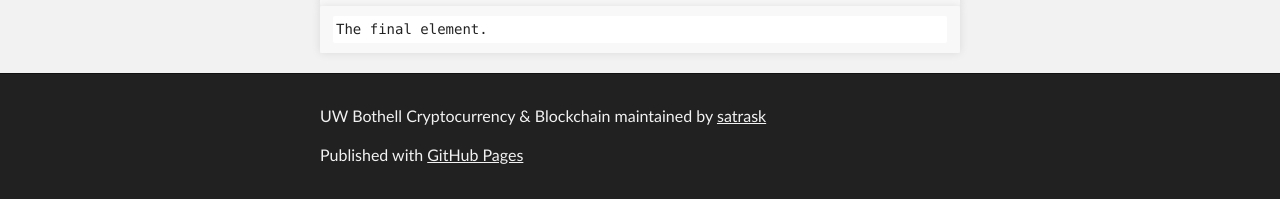
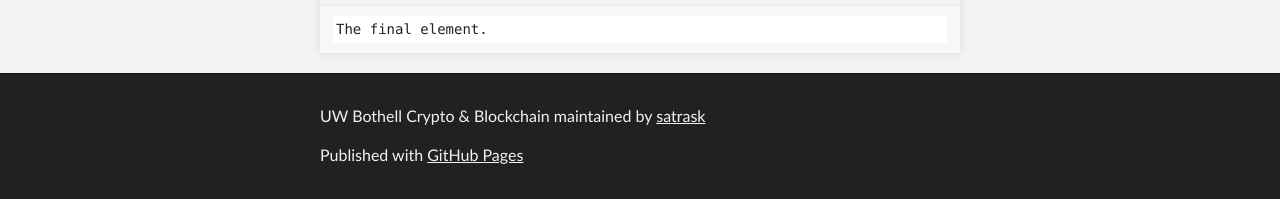
Before and after one commit to satrask/satrask-webtest-repo.github.io, a Jekyll site: the page built from index.md, in a window 1280 px wide and 900 px high, scrolled down 2790 px. Shown: the part 698-897 px from the top of the window. Built offline with Jekyll 4.4.1, drawn with Linux system fonts in a browser that asks for light colours; some of the changed text lies outside the part shown.

Commit message:
Update _config.yml

```diff
--- a/_config.yml
+++ b/_config.yml
@@ -1,4 +1,4 @@
-title: UW Bothell Cryptocurrency & Blockchain
+title: UW Bothell Crypto & Blockchain
 description: We're focused on connecting the world through education, collaboration, and innovation in all things related to Cryptocurrency & Blockchain.
 show_downloads: false
 google_analytics:
```
